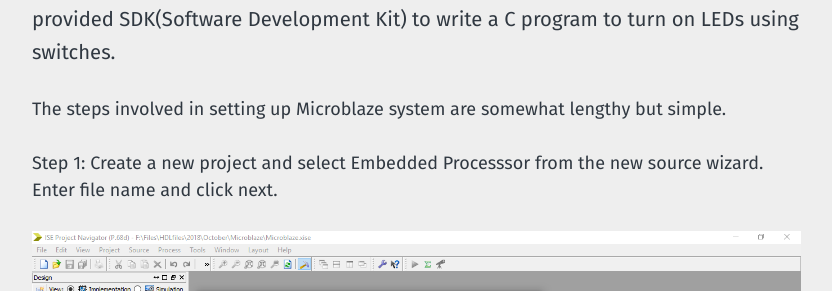
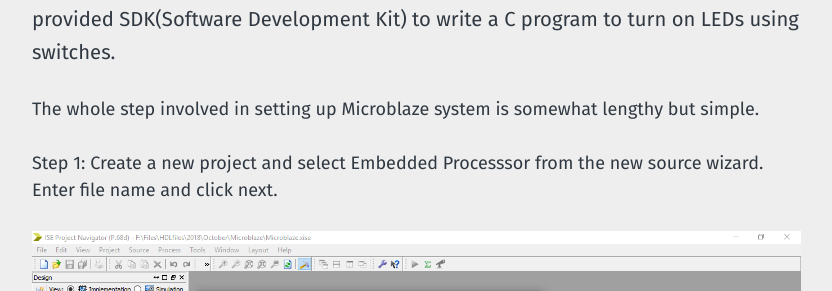
Before and after one commit to siddharth-pro/gitSiddharth.github.io, a Jekyll site: the page built from _posts/2018-10-11-using-microblaze-softcore-processor.markdown, in a window 1280 px wide and 900 px high, scrolled down 359 px. Shown: the part 162-453 px from the top of the window, without its empty margins (40-872 px from the left). Built offline with Jekyll 4.4.1, drawn with Linux system fonts in a browser that asks for light colours.

Commit message:
Update 2018-10-11-using-microblaze-softcore-processor.markdown

```diff
--- a/_posts/2018-10-11-using-microblaze-softcore-processor.markdown
+++ b/_posts/2018-10-11-using-microblaze-softcore-processor.markdown
@@ -6,7 +6,7 @@ date: "2018-10-11"
 
 Xilinx provides its own softcore processor IP Microblaze to use in embedded systems application. In this post and a few that follow up, I will implement the Microblaze softcore processor on Spartan 3E FPGA. After that's done I will use Xilinx provided SDK(Software Development Kit) to write a C program to turn on LEDs using switches.
 
-The steps involved in setting up Microblaze system are somewhat lengthy but simple.
+The whole step involved in setting up Microblaze system is somewhat lengthy but simple.
 
 Step 1: Create a new project and select Embedded Processsor from the new source wizard. Enter file name and click next.
 
```
